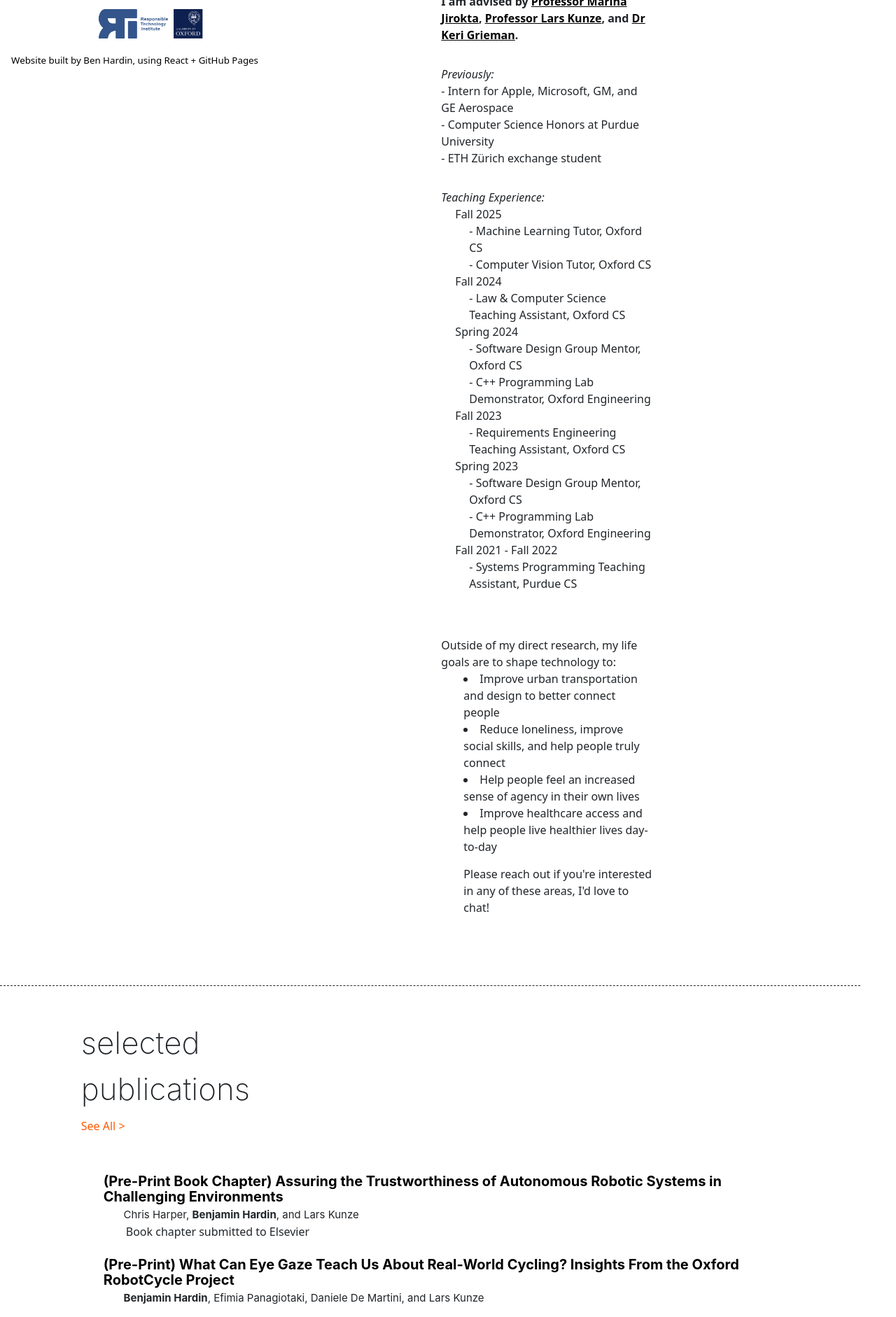
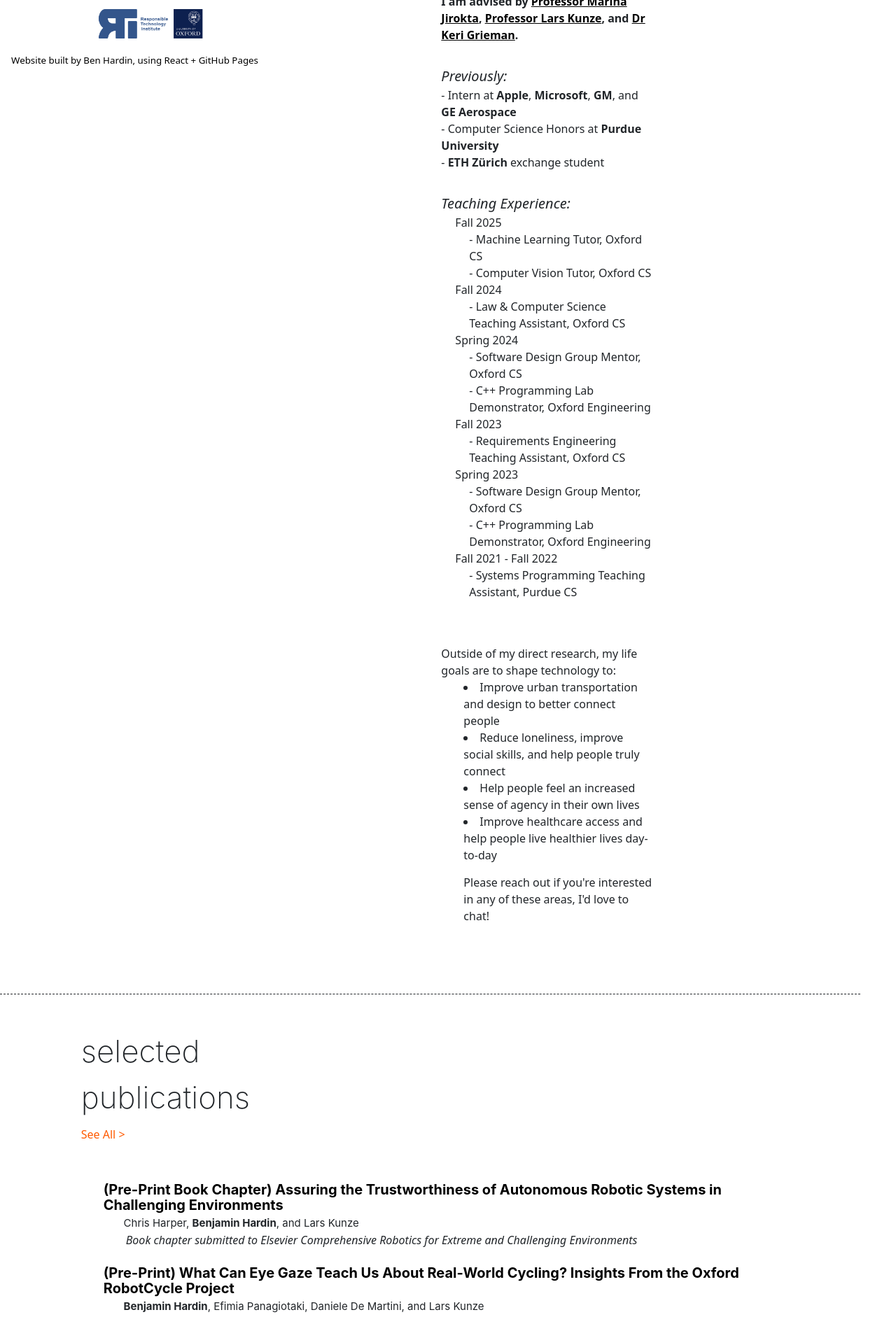
Before and after one commit to bbhardin/bbhardin.github.io, a React (Create React App) app: page /#/ in a window 1280 px wide. Shown: the part 700-2582 px from the top of the page at 70% size. Built offline with nearby package versions, Linux system fonts and the light colour scheme; a web font is replaced by a local one.

Commit message:
Update links on my home page

```diff
--- a/src/HomePage.js
+++ b/src/HomePage.js
@@ -146,7 +146,7 @@ export default function HomePage() {
                                 href="https://www.cs.ox.ac.uk/people/benjamin.hardin" style={{color: "black"}}>my
                                 Oxford page</a></div>
                             <div className='smallBottomPadding' style={{paddingBottom: "0rem", fontSize: "14px"}}><a
-                                href="www.linkedin.com/in/benjamin-hardin" style={{color:  "black"}}>LinkedIn</a></div>
+                                href="https://www.linkedin.com/in/benjamin-hardin" style={{color:  "black"}}>LinkedIn</a></div>
                             <div className='smallBottomPadding' style={{paddingBottom: "0rem", fontSize: "14px"}}><a
                                 href="https://www.github.com/bbhardin" style={{color:  "black"}}>GitHub</a></div>
                             <div className='smallBottomPadding' style={{paddingBottom: "2rem", fontSize: "14px"}}><a
@@ -245,7 +245,7 @@ export default function HomePage() {
                                         I am advised by <a className="subtleLink"
                                                            href="https://www.cs.ox.ac.uk/people/marina.jirotka/">Professor
                                         Marina Jirokta</a>,   <a
-                                        className="subtleLink" href="https://ori.ox.ac.uk/people/lars-kunze/">Professor
+                                        className="subtleLink" href="https://people.uwe.ac.uk/Person/LarsKunze">Professor
                                         Lars Kunze</a>, and <a
                                         className="subtleLink" href="https://www.oxford-aiethics.ox.ac.uk/keri-grieman">Dr Keri Grieman</a>.
                                     </div>
@@ -264,27 +264,27 @@ export default function HomePage() {
                                     {/*</div>*/}
 
                                     <div style={{fontSize: 16, paddingTop: "2rem"}}>
-                                        <span style={{fontStyle:"italic"}}>Previously:
+                                        <span style={{fontStyle:"italic", fontSize: 20}}>Previously:
                                             <br></br>
                                             </span>
-                                             - Intern for Apple, Microsoft, GM, and GE Aerospace<br></br>
-                                        - Computer Science Honors at Purdue University <br></br>
-                                        - ETH Zürich exchange student
+                                             - Intern at <span style={{fontWeight: "bold"}}>Apple</span>, <span style={{fontWeight: "bold"}}>Microsoft</span>, <span style={{fontWeight: "bold"}}>GM</span>, and <span style={{fontWeight: "bold"}}>GE Aerospace</span><br></br>
+                                        - Computer Science Honors at <span style={{fontWeight: "bold"}}>Purdue University</span> <br></br>
+                                        - <span style={{fontWeight: "bold"}}>ETH Zürich</span> exchange student
                                     </div>
 
                                     <div style={{fontSize: 16, paddingTop: "2rem"}}>
-                                        <span style={{fontStyle:"italic"}}>Teaching Experience:
+                                        <span style={{fontStyle:"italic", fontSize: 20}}>Teaching Experience:
                                             <br></br>
                                             </span>
                                         <div style={{paddingLeft: "20px"}}>
                                             Fall 2025 <br></br>
                                                 <div style={{paddingLeft: "20px"}}>
-                                               - Machine Learning Tutor, Oxford CS<br></br>
-                                               - Computer Vision Tutor, Oxford CS<br></br>
+                                                    - Machine Learning Tutor,<span style={{fontWeight: "200"}}> Oxford CS </span><br></br>
+                                               - Computer Vision Tutor,<span style={{fontWeight: "200"}}> Oxford CS </span><br></br>
                                                 </div>
                                             Fall 2024 <br></br>
                                             <div style={{paddingLeft: "20px"}}>
-                                                - Law & Computer Science Teaching Assistant, <span style={{fontWeight: "200"}}>Oxford CS</span>
+                                                - Law & Computer Science Teaching Assistant,<span style={{fontWeight: "200"}}> Oxford CS</span>
                                             </div>
                                             Spring 2024 <br></br>
                                             <div style={{paddingLeft: "20px"}}>
@@ -415,7 +415,7 @@ export default function HomePage() {
                         <div className="pageSubSubtitle">Chris Harper, <span
                             style={{fontWeight: "bold"}}>Benjamin Hardin</span>, and Lars Kunze
                         </div>
-                        <div className="leftContentInsets">Book chapter submitted to Elsevier</div>
+                        <div className="leftContentInsets" style={{fontStyle: "italic"}}>Book chapter submitted to Elsevier Comprehensive Robotics for Extreme and Challenging Environments</div>
 
                         <div className="pageSubtitle boxhead" style={{color: "black"}}><a
                             href={"https://scholar.google.com/citations?view_op=view_citation&hl=en&user=kKQG1fIAAAAJ&sortby=pubdate&citation_for_view=kKQG1fIAAAAJ:Zh0EY9V9P6UC"}>
@@ -424,6 +424,7 @@ export default function HomePage() {
                         <div className="pageSubSubtitle"><span
                             style={{fontWeight: "bold"}}>Benjamin Hardin</span>, Efimia Panagiotaki, Daniele De Martini, and Lars Kunze
                         </div>
+                        <div className="leftContentInsets" style={{fontStyle: "italic"}}>Submitted to CHI 2027</div>
 
                         <div className="pageSubtitle boxhead" style={{color: "black"}}><a
                             href={"https://scholar.google.com/citations?view_op=view_citation&hl=en&user=kKQG1fIAAAAJ&sortby=pubdate&citation_for_view=kKQG1fIAAAAJ:8dzOF9BpDQoC"}>
@@ -432,6 +433,7 @@ export default function HomePage() {
                         <div className="pageSubSubtitle"><span
                             style={{fontWeight: "bold"}}>Benjamin Hardin</span>, Lars Kunze, Keri Grieman, and Marina Jirotka
                         </div>
+                        <div className="leftContentInsets" style={{fontStyle: "italic"}}>Submitted to HRI 2027</div>
 
 
                         <div className="pageSubtitle boxhead" style={{color: "black"}}><a
```
